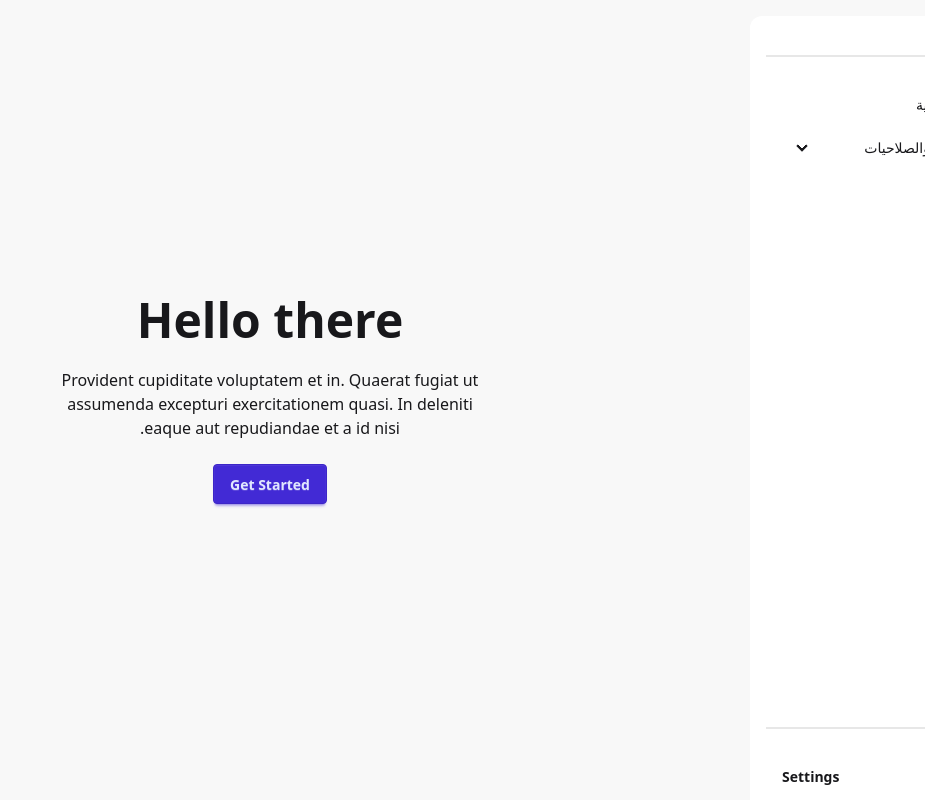
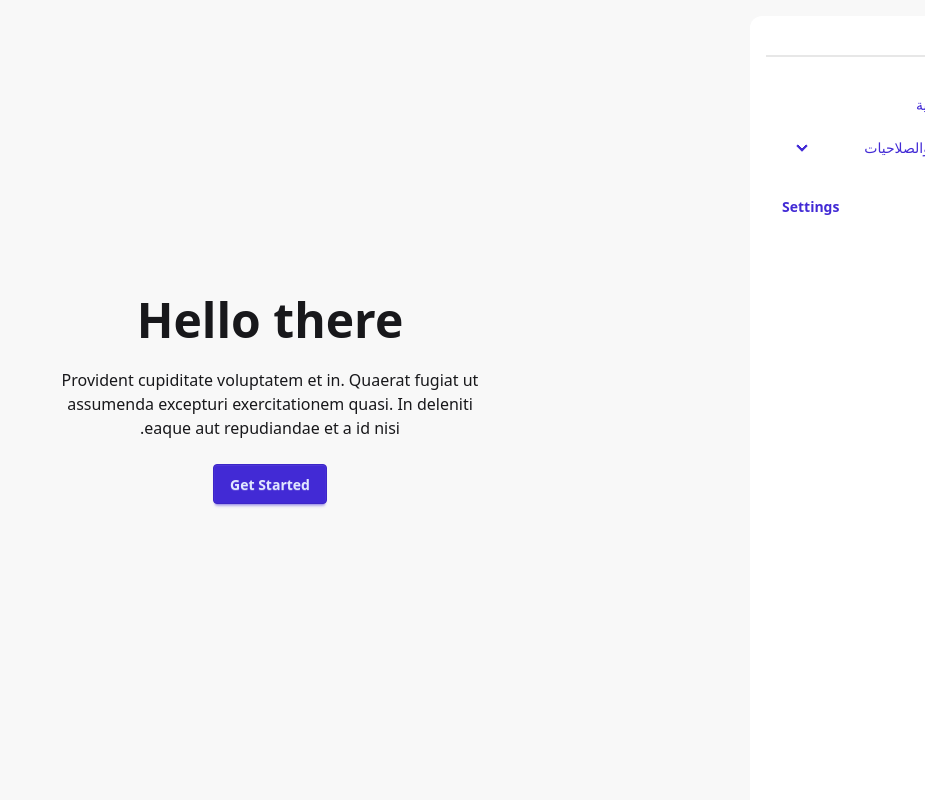
Before and after one commit to abdulaziz49/nasafa-plus-dashboard, a React (Vite) app: page / in a window 1280 px wide. Both pictures are taken after a click on the button "تسجيل الدخول". Shown: the whole page, without its empty margins (355-1280 px from the left). Built offline with nearby package versions, Linux system fonts and the light colour scheme.

Commit message:
add text color to drawer

```diff
--- a/src/components/accordion.tsx
+++ b/src/components/accordion.tsx
@@ -22,16 +22,27 @@
 //
 // export default Accordion
 
-import {type ComponentPropsWithoutRef, type ReactNode, useRef, useState} from "react";
+import {
+	type ComponentPropsWithoutRef,
+	type ReactNode,
+	useRef,
+	useState,
+} from 'react';
 
-interface AccordionPropsType extends ComponentPropsWithoutRef<"div"> {
+interface AccordionPropsType extends ComponentPropsWithoutRef<'div'> {
 	title: string | undefined;
 	collapsed?: boolean; // Initial collapse state
 	classes?: string; // Additional CSS classes
 	icon?: ReactNode; // New prop for the icon component
 }
 
-const Accordion = ({children, title, collapsed = false, classes, icon}: AccordionPropsType) => {
+const Accordion = ({
+	children,
+	title,
+	collapsed = false,
+	classes,
+	icon,
+}: AccordionPropsType) => {
 	// State to manage the collapse status of this specific accordion item
 	const [isCollapsed, setIsCollapsed] = useState(collapsed);
 
@@ -50,14 +61,14 @@ const Accordion = ({children, title, collapsed = false, classes, icon}: Accordio
 	// };
 
 	return (
-        <div className={`collapse bg-base-100 ${classes}`}>
+		<div className={`collapse w-full bg-base-100 ${classes}`}>
 			<input
 				ref={inputRef}
 				type="radio"
 				checked={isCollapsed} // Controlled component: input's checked state is tied to isCollapsed
 				// onChange={handleInputChange} // Update state when radio button changes
 				// Add an onClick for the input itself to ensure state matches direct interaction
-                onClick={() => setIsCollapsed(prev => !prev)}
+				onClick={() => setIsCollapsed((prev) => !prev)}
 			/>
 			{/* The label or div that triggers the input.
                 Using htmlFor is more semantically correct for labels.
@@ -66,15 +77,15 @@ const Accordion = ({children, title, collapsed = false, classes, icon}: Accordio
                 Let's stick with your current click method on the parent div for consistency with DaisyUI's pattern,
                 but ensure the internal state logic is sound.
             */}
-            <div className="collapse-title flex flex-row items-center space-x-2 justify-start w-full"
-                 onClick={() => inputRef.current?.click()}>
+			<div
+				className="collapse-title flex flex-row items-center space-x-2 justify-start w-full"
+				onClick={() => inputRef.current?.click()}
+			>
 				{icon} {title}
 			</div>
-            <div className="collapse-content text-sm">
-                {children}
-            </div>
+			<div className="collapse-content text-sm">{children}</div>
 		</div>
 	);
-}
+};
 
 export default Accordion;
--- a/src/components/drawer/drawer_container.tsx
+++ b/src/components/drawer/drawer_container.tsx
@@ -156,27 +156,31 @@ const DrawerContainer = () => {
 
 	return (
 		<>
-			<div className="drawer-side lg:p-4 z-3 max-h-screen">
+			<div className="drawer-side lg:p-4 z-3 lg:z-1 h-screen">
 				<label
 					htmlFor="my-drawer-2"
 					aria-label="close sidebar"
 					className="drawer-overlay"
 				></label>
-				<div className="bg-base-100 text-base-content w-80 p-4 lg:rounded-xl h-dvh flex flex-col">
-					{' '}
+				<div className="bg-base-100 text-base-content w-80 p-4 lg:rounded-xl h-lvh">
 					{/* Added flex-col for better layout control */}
 					<div className="divider"></div>
 					{/* The scrollable area for menu items is now within Suspense */}
-					<ul className="menu w-full flex-grow overflow-y-auto">
-						{' '}
+					<ul className="menu w-full overflow-y-auto">
 						{/* Use flex-grow and overflow-y-auto */}
 						<Suspense fallback={<DrawerSkeleton classes={''} />}>
 							{RoutesSchema.map((route, index) => {
 								// Check for 'childs' property to determine if it's a direct link or an accordion
 								if (!route.hasOwnProperty('childs')) {
 									return (
-										<li key={index}>
-											<Link to={route.routeURL!}>
+										<li
+											key={index}
+											className="text-primary"
+										>
+											<Link
+												// className="text-primay"
+												to={route.routeURL!}
+											>
 												{route.routeIcon}{' '}
 												{t(route.routeName!)}
 											</Link>
@@ -186,7 +190,7 @@ const DrawerContainer = () => {
 								return (
 									<Accordion
 										key={index}
-										classes="collapse-arrow"
+										classes="collapse-arrow text-primary"
 										title={t(route.accordionName!)}
 										icon={route.accordionIcon}
 									>
@@ -209,12 +213,10 @@ const DrawerContainer = () => {
 							})}
 						</Suspense>
 					</ul>
-					<div className="divider"></div>
 					<div className="w-full flex items-center justify-between space-y-2 mt-auto">
-						{' '}
 						{/* Added mt-auto to push to bottom */}
 						<Button
-							classes="bg-transparent border-none shadow-none"
+							classes="bg-transparent border-none shadow-none text-primary"
 							onClick={() => {
 								window.location.href = '/'; // Consider using React Router's `Maps` for better SPA experience
 							}}
@@ -222,7 +224,7 @@ const DrawerContainer = () => {
 							Logout
 						</Button>
 						<Button
-							classes="bg-transparent border-none shadow-none"
+							classes="bg-transparent border-none shadow-none text-primary"
 							onClick={() => {
 								window.location.href = '/'; // Consider using React Router's `Maps` for better SPA experience
 							}}
--- a/src/controllers/schema/routes_schema.tsx
+++ b/src/controllers/schema/routes_schema.tsx
@@ -1,43 +1,48 @@
-import {DASHBOARD_ROUTE, USERS_GROUPS_MANAGEMENT_ROUTE, USERS_MANAGEMENT_ROUTE} from "../../routes/routes.ts";
+import {
+	DASHBOARD_ROUTE,
+	USERS_GROUPS_MANAGEMENT_ROUTE,
+	USERS_MANAGEMENT_ROUTE,
+} from '../../routes/routes.ts';
 import {
 	DASHBOARD_NAME,
 	PERMISSION_MANAGEMENT_NAME,
 	USER_GROUP_MANAGEMENT_NAME,
-    USER_MANAGEMENT_NAME, USER_PREMISSION_NAME
-} from "../../routes/routes_names.ts";
-import DashboardIcon from "../../components/icons/drawer/dashboard_icon.tsx";
-import UserAccordionIcon from "../../components/icons/drawer/user_accordion_icon.tsx";
-import UserGroupIcon from "../../components/icons/drawer/user_group_icon.tsx";
-import UserIcon from "../../components/icons/drawer/user_icon.tsx";
-import UserPermissionIcon from "../../components/icons/drawer/user_permission_icon.tsx";
+	USER_MANAGEMENT_NAME,
+	USER_PREMISSION_NAME,
+} from '../../routes/routes_names.ts';
+import DashboardIcon from '../../components/icons/drawer/dashboard_icon.tsx';
+import UserAccordionIcon from '../../components/icons/drawer/user_accordion_icon.tsx';
+import UserGroupIcon from '../../components/icons/drawer/user_group_icon.tsx';
+import UserIcon from '../../components/icons/drawer/user_icon.tsx';
+import UserPermissionIcon from '../../components/icons/drawer/user_permission_icon.tsx';
 
 const RoutesSchema = [
 	{
 		routeName: DASHBOARD_NAME,
-        routeIcon: <DashboardIcon/>,
+		routeIcon: <DashboardIcon />,
 		routeURL: DASHBOARD_ROUTE,
 	},
 	{
 		accordionName: USER_PREMISSION_NAME,
-        accordionIcon: <UserAccordionIcon classes="me-2"/>,
+		accordionIcon: <UserAccordionIcon classes="m-0 me-2" />,
 		childs: [
 			{
 				routeName: USER_GROUP_MANAGEMENT_NAME,
 				routeURL: USERS_GROUPS_MANAGEMENT_ROUTE,
-                routeIcon: <UserGroupIcon/>,
+				routeIcon: <UserGroupIcon />,
 			},
 			{
 				routeName: USER_MANAGEMENT_NAME,
-                routeIcon: <UserIcon/>,
+				routeIcon: <UserIcon />,
 				routeURL: USERS_MANAGEMENT_ROUTE,
 			},
 			{
 				routeName: PERMISSION_MANAGEMENT_NAME,
-                routeIcon: <UserPermissionIcon/>,
+				routeIcon: <UserPermissionIcon />,
 				routeURL: USERS_MANAGEMENT_ROUTE,
 			},
 		],
 	},
-]
+];
 
-export default RoutesSchema
+export default RoutesSchema;
```
Lines whose indentation alone changed are shown as unchanged.
